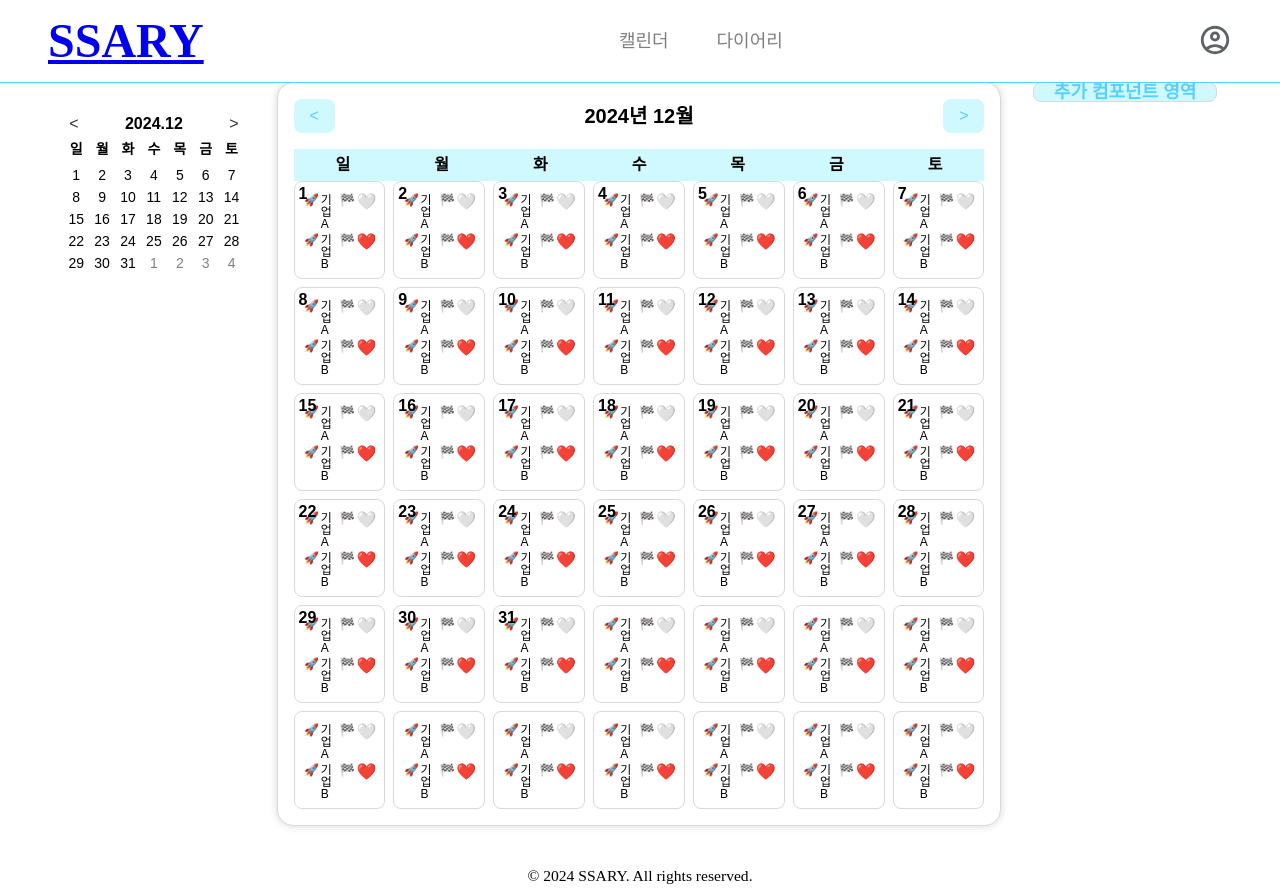
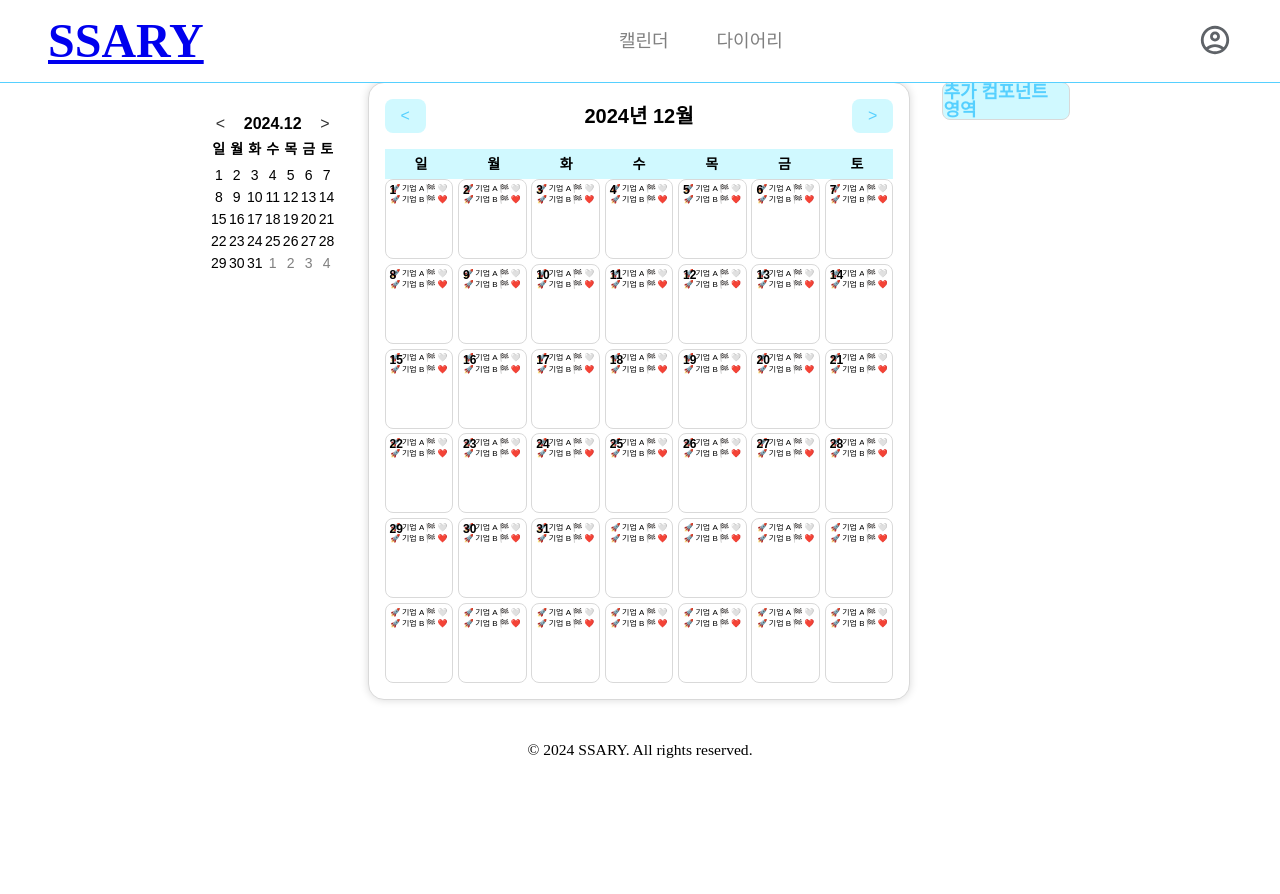
Before and after one commit to SSARY-ssafy/WEB_FE, a Vue app in the folder SSARY_Front/: page /calendar in a window 1280 px wide. After the commit the page ends 800 px from the top, so only its background shows below. Built offline with nearby package versions, Linux system fonts and the light colour scheme; a web font is replaced by a local one.

Commit message:
feat: Big calender 글자 크기 조정

```diff
--- a/SSARY_Front/src/components/calendar/Bigcal.vue
+++ b/SSARY_Front/src/components/calendar/Bigcal.vue
@@ -31,7 +31,7 @@
           class="list-item"
         >
           <span class="emoji">🚀</span>
-          <span>{{ company.name }}</span>
+          <span class="company-name">{{ company.name }}</span>
           <span class="emoji">🏁</span>
           <span @click="toggleFavorite(date.day, idx)" class="heart">{{
             company.favorite ? "❤️" : "🤍"
@@ -53,6 +53,7 @@ const hoverDate = ref(null);
 const days = ["일", "월", "화", "수", "목", "금", "토"];
 const dates = ref([]);
 
+// 더미 데이터 생성
 const generateDummyData = () => {
   return Array.from({ length: 42 }, (_, i) => ({
     day: i < 31 ? i + 1 : "",
@@ -108,9 +109,9 @@ onMounted(() => {
   border-radius: 1rem;
   padding: 1rem;
   box-shadow: 0 0 0.5rem var(--neutral-light);
-  height: 100%; /* 부모 컨테이너의 높이만큼 채우기 */
+  height: 100%;
   box-sizing: border-box;
-  overflow: hidden; /* 넘치는 내용을 숨김 */
+  overflow: hidden;
 }
 
 /* 헤더 */
@@ -143,7 +144,7 @@ onMounted(() => {
   background-color: var(--secondary-color);
   text-align: center;
   font-weight: bold;
-  font-size: 1rem;
+  font-size: 0.875rem;
   padding: 0.5rem 0;
 }
 
@@ -151,44 +152,61 @@ onMounted(() => {
 .calendar-grid {
   display: grid;
   grid-template-columns: repeat(7, 1fr);
-  gap: 0.5rem;
-  overflow-y: auto; /* 스크롤 가능하게 설정 */
+  gap: 0.3rem;
+  overflow-y: auto;
 }
 
 .date-cell {
   min-height: 5rem;
   border: 1px solid var(--neutral-light);
   border-radius: 0.5rem;
-  padding: 0.5rem;
+  padding: 0.2rem;
   background-color: var(--background-color);
   position: relative;
+  font-size: 0.75rem;
 }
 
 .date-cell.hovered {
   background-color: var(--secondary-color);
 }
 
+/* 날짜 숫자 */
 .date-number {
-  font-size: 1rem;
+  font-size: 0.75rem;
   font-weight: bold;
   position: absolute;
   top: 0.25rem;
   left: 0.25rem;
 }
 
+/* 리스트 아이템 스타일 */
 .list-item {
   display: flex;
-  justify-content: space-between;
-  margin-top: 0.25rem;
-  font-size: 0.75rem;
+  align-items: center;
+  justify-content: center;
+  gap: 0.1rem;
+  font-size: 0.5rem; /* 글자 크기 */
+  white-space: nowrap;
+  overflow: hidden;
+  padding: 0.1rem;
 }
 
-.emoji {
-  margin: 0 0.1rem;
+/* 기업 이름 스타일 */
+.company-name {
+  font-size: 0.5rem; /* 기업 이름 크기 */
+  overflow: hidden;
+  text-overflow: ellipsis;
 }
 
+/* 이모티콘 스타일 */
+.emoji {
+  font-size: 0.5rem; /* 이모티콘 크기 */
+  margin: 0;
+}
+
+/* 하트 아이콘 스타일 */
 .heart {
+  font-size: 0.5rem;
   cursor: pointer;
-  font-size: 1rem;
 }
 </style>
```
